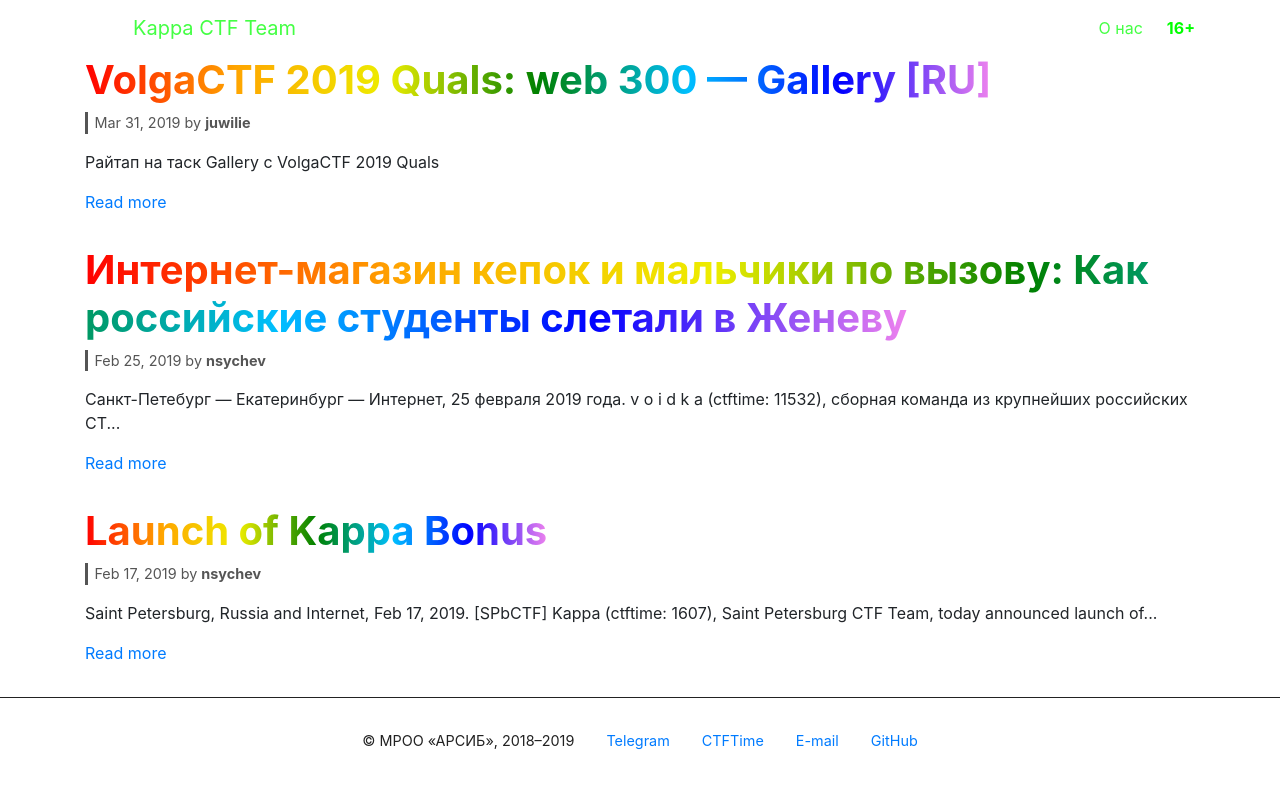
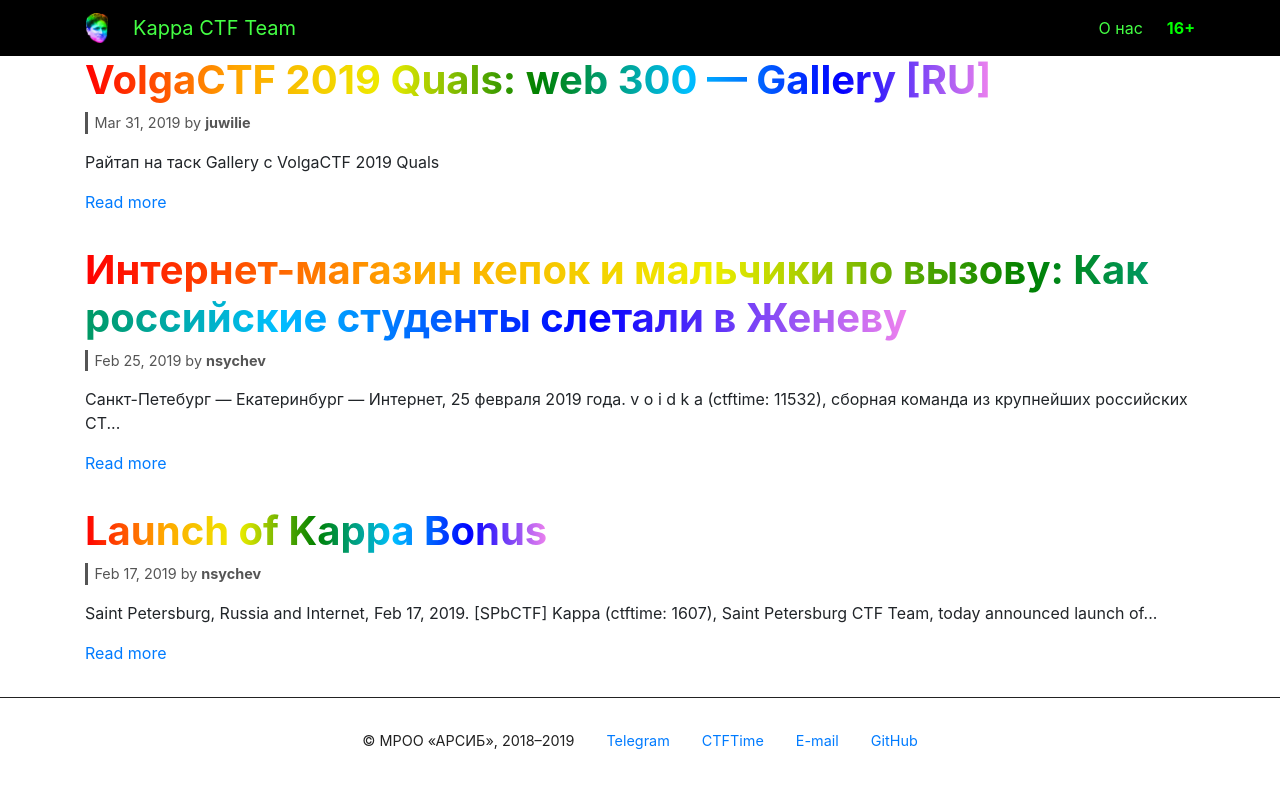
Before and after one commit to kappactf/kappactf.github.io, a Jekyll site: the page built from index.html, in a window 1280 px wide. Shown: the top 789 px of the page. Built offline with Jekyll 4.4.1, drawn with Linux system fonts in a browser that asks for light colours; the list of posts is cut into pages by our own code.

Commit message:
set background for the whole menu

```diff
--- a/_sass/kappa-theme.scss
+++ b/_sass/kappa-theme.scss
@@ -4,8 +4,10 @@
 
 
 .navbar-kappa {
-    &>container {
-        background: #000 url("/assets/img/kappa.png");
+    background: #000;
+
+    &>.container {
+        background: url("/assets/img/kappa.png");
         background-repeat: no-repeat;
         background-size: auto 75%;
         background-position: 1rem center;
```
